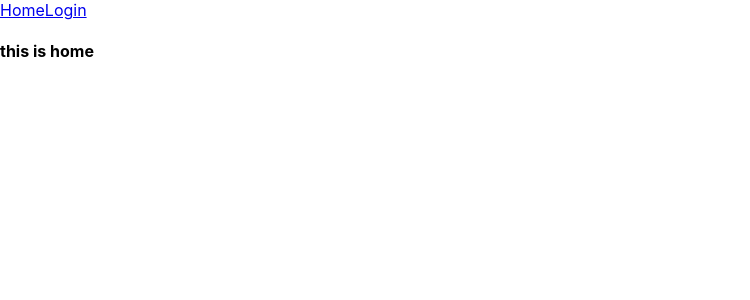
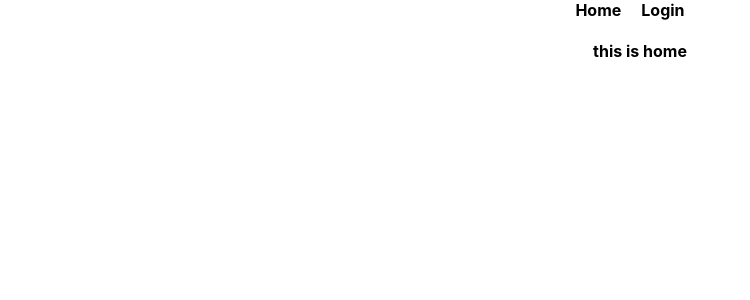
Before and after one commit to sayemhossain/router-firebase-integration, a React (Create React App) app: page / in a window 1280 px wide. Shown: the top 300 px of the page, without its empty margins (0-750 px from the left). Built offline with nearby package versions, Linux system fonts and the light colour scheme.

Commit message:
new code

```diff
--- a/src/App.js
+++ b/src/App.js
@@ -6,7 +6,7 @@ import Login from "./components/Login/Login";
 
 function App() {
   return (
-    <div>
+    <div className="App">
       <Header></Header>
       <Routes>
         <Route path="/" element={<Home></Home>}></Route>
--- a/src/components/Header/Header.css
+++ b/src/components/Header/Header.css
@@ -0,0 +1,9 @@
+.header nav a {
+  margin-right: 20px;
+  text-decoration: none;
+  color: black;
+  font-weight: bold;
+}
+.header nav a:hover {
+  color: rgb(156, 4, 4);
+}
--- a/src/components/Header/Header.js
+++ b/src/components/Header/Header.js
@@ -1,11 +1,13 @@
 import React from "react";
 import { Link } from "react-router-dom";
-
+import "./Header.css";
 const Header = () => {
   return (
-    <div>
-      <Link to="/">Home</Link>
-      <Link to="/login">Login</Link>
+    <div className="header">
+      <nav>
+        <Link to="/">Home</Link>
+        <Link to="/login">Login</Link>
+      </nav>
     </div>
   );
 };
```
